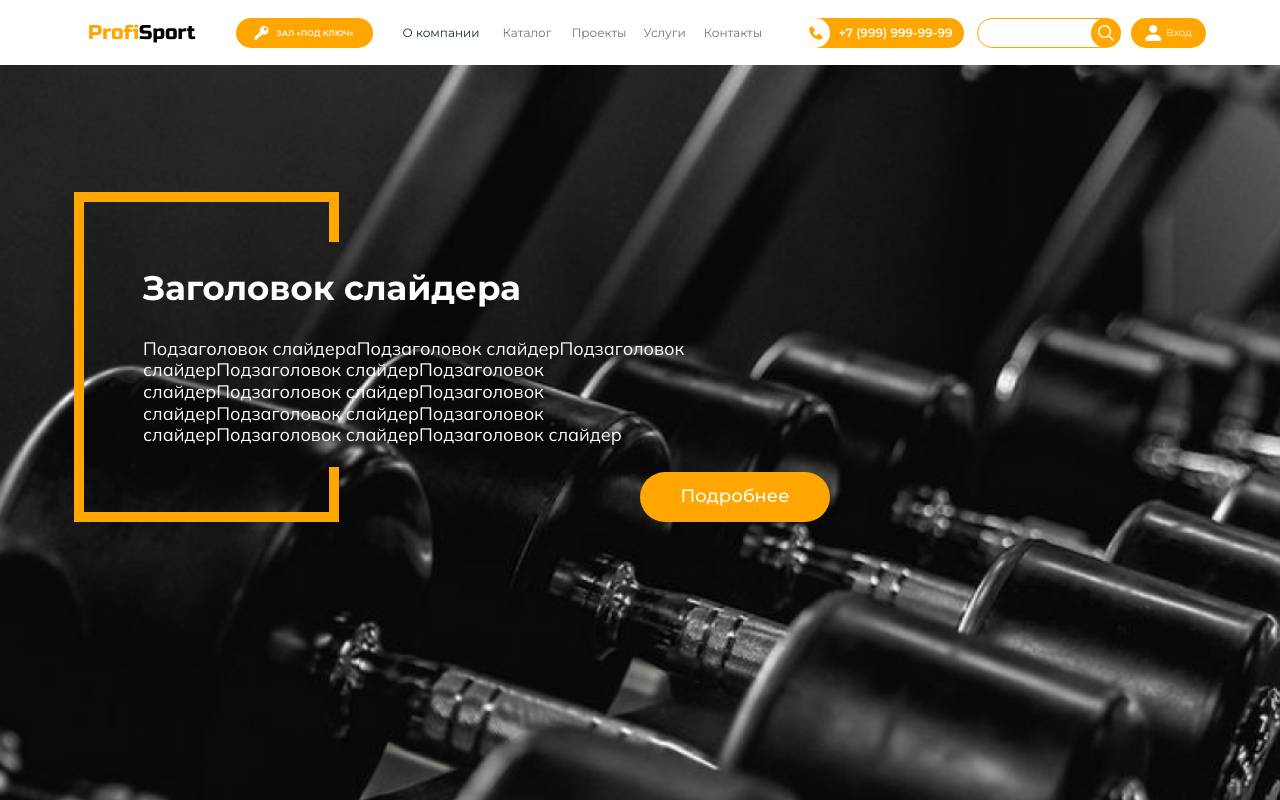
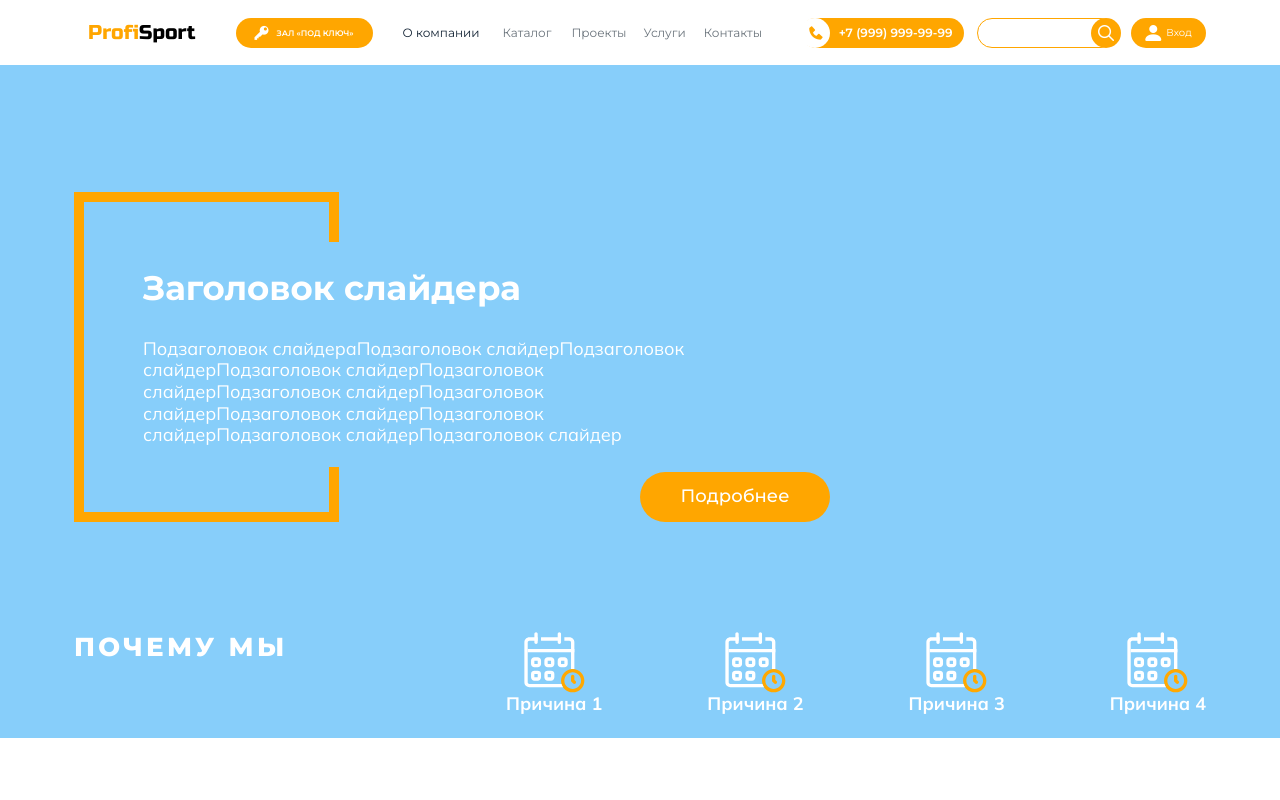
Before and after one commit to iDestar/practice-layout-9, a website built with webpack: page src/index.html in a window 1280 px wide. Built offline with nearby package versions, Linux system fonts and the light colour scheme.

Commit message:
benefits done

```diff
--- a/src/index.html
+++ b/src/index.html
@@ -85,10 +85,25 @@
           </div>
         </div>
       </div>
-      <div class="header__benefits benefits">
-        <div class="benefits__title"></div>
+      <div class="header__benefits benefits container">
+        <div class="benefits__title">ПОЧЕМУ&nbspМЫ</div>
         <div class="benefits__list">
-          <div class="benefits__list-item"></div>
+          <div class="benefits__list-item">
+            <img src="./images/benefit.svg" alt="" />
+            <span class="benefits__list-text">Причина 1</span>
+          </div>
+          <div class="benefits__list-item">
+            <img src="./images/benefit.svg" alt="" />
+            <span class="benefits__list-text">Причина 2</span>
+          </div>
+          <div class="benefits__list-item">
+            <img src="./images/benefit.svg" alt="" />
+            <span class="benefits__list-text">Причина 3</span>
+          </div>
+          <div class="benefits__list-item">
+            <img src="./images/benefit.svg" alt="" />
+            <span class="benefits__list-text">Причина 4</span>
+          </div>
         </div>
       </div>
     </header>
--- /dev/null
+++ b/src/styles/benefits.scss
@@ -0,0 +1,81 @@
+@import 'variables.scss';
+@import 'mixins.scss';
+
+.header {
+  // .header__benefits
+
+  &__benefits {
+  }
+}
+.benefits {
+  display: flex;
+  flex-wrap: wrap;
+  @media (max-width: $md2+px) {
+    flex-direction: column;
+    align-items: center;
+    justify-content: center;
+  }
+  // .benefits__title
+
+  &__title {
+    @include adaptiv-value('font-size', 26, 20, 1);
+    font-weight: 900;
+    font-size: 26px;
+    line-height: 120%;
+    letter-spacing: 0.13em;
+    color: $textColorWhite;
+    margin-bottom: 22px;
+  }
+
+  // .benefits__list
+
+  &__list {
+    display: flex;
+    flex-wrap: wrap;
+    flex-basis: 700px;
+    margin-left: auto;
+    justify-content: space-between;
+    @media (max-width: $md2+px) {
+      padding-left: 41px;
+      padding-right: 41px;
+      flex-basis: auto;
+      width: 100%;
+    }
+  }
+
+  // .benefits__list-item
+
+  &__list-item {
+    display: flex;
+    flex-direction: column;
+    margin-bottom: 24px;
+    align-items: center;
+    img {
+      width: 61px;
+      height: 61px;
+    }
+    @media (max-width: $md3+px) {
+      margin-right: 60px;
+    }
+    &:nth-child(2) {
+      @media (max-width: $md4+px) {
+        margin-right: 0px;
+      }
+    }
+    &:nth-child(4) {
+      @media (max-width: $md4+px) {
+        margin-right: 0px;
+      }
+    }
+  }
+
+  // .benefits__list-text
+
+  &__list-text {
+    @include adaptiv-value('font-size', 18, 13, 1);
+    font-family: $fontMulish;
+    color: $textColorWhite;
+    line-height: 120%;
+    font-weight: 600;
+  }
+}
--- a/src/styles/header.scss
+++ b/src/styles/header.scss
@@ -2,12 +2,7 @@
 @import 'mixins.scss';
 
 .page-header {
-  background-image: url(/src/images/background1.jpg);
-  background-repeat: no-repeat;
-  background-position: center center;
-  background-size: cover;
-  width: 100%;
-  height: 100%;
+  background-color: lightskyblue;
 }
 
 .header__wrapper {
--- a/src/styles/main.scss
+++ b/src/styles/main.scss
@@ -4,6 +4,7 @@
 @use 'mixins';
 @use 'header';
 @use 'swiper';
+@use 'benefits';
 @import 'variables';
 
 .container {
--- a/src/styles/swiper.scss
+++ b/src/styles/swiper.scss
@@ -16,6 +16,7 @@
   box-sizing: content-box;
   display: flex;
   position: relative;
+  @include adaptiv-value(' margin-bottom', 110, 89, 1);
 }
 .swiper-slide {
 }
```
Also changed, not shown: src/images/benefit.svg (added).
